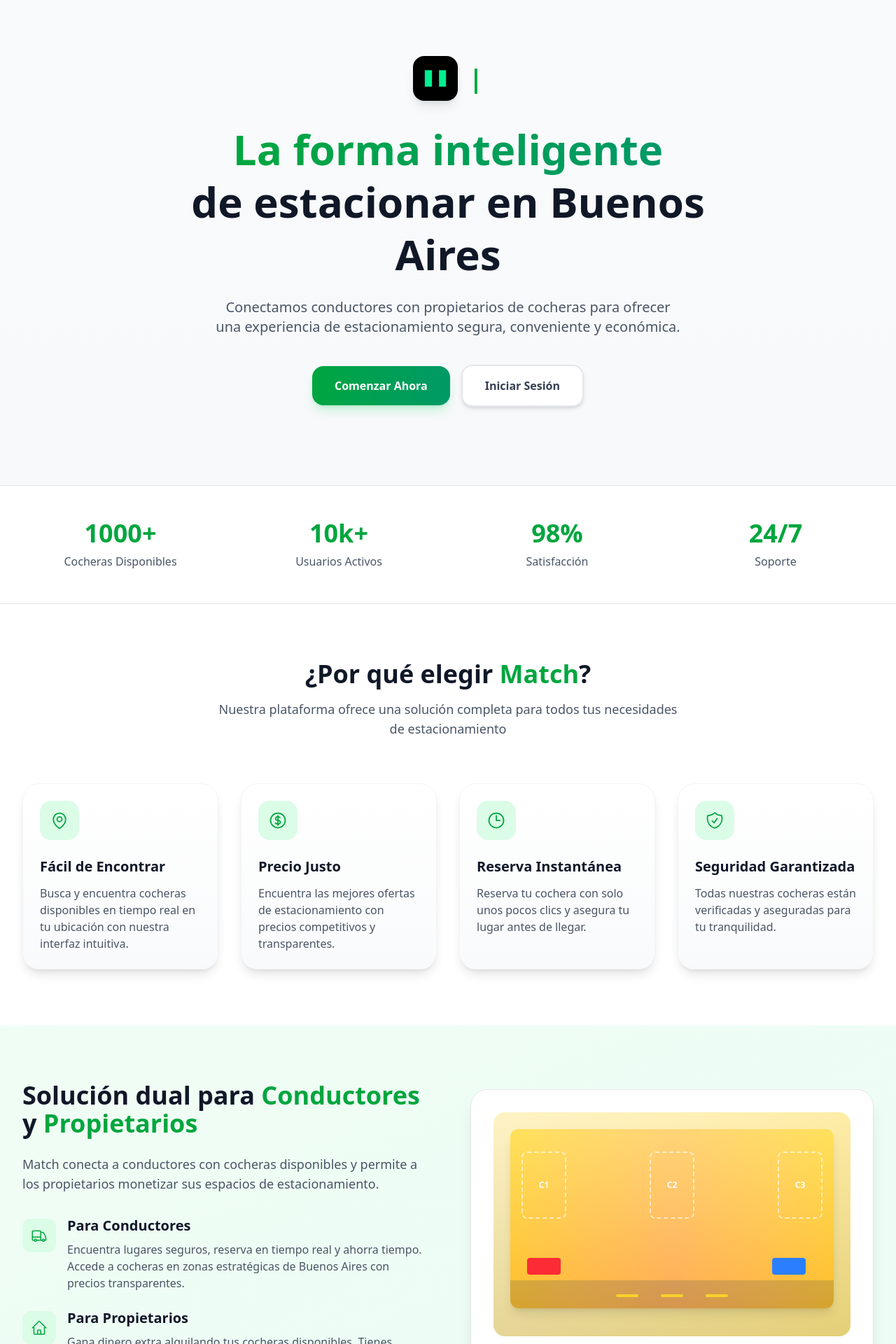
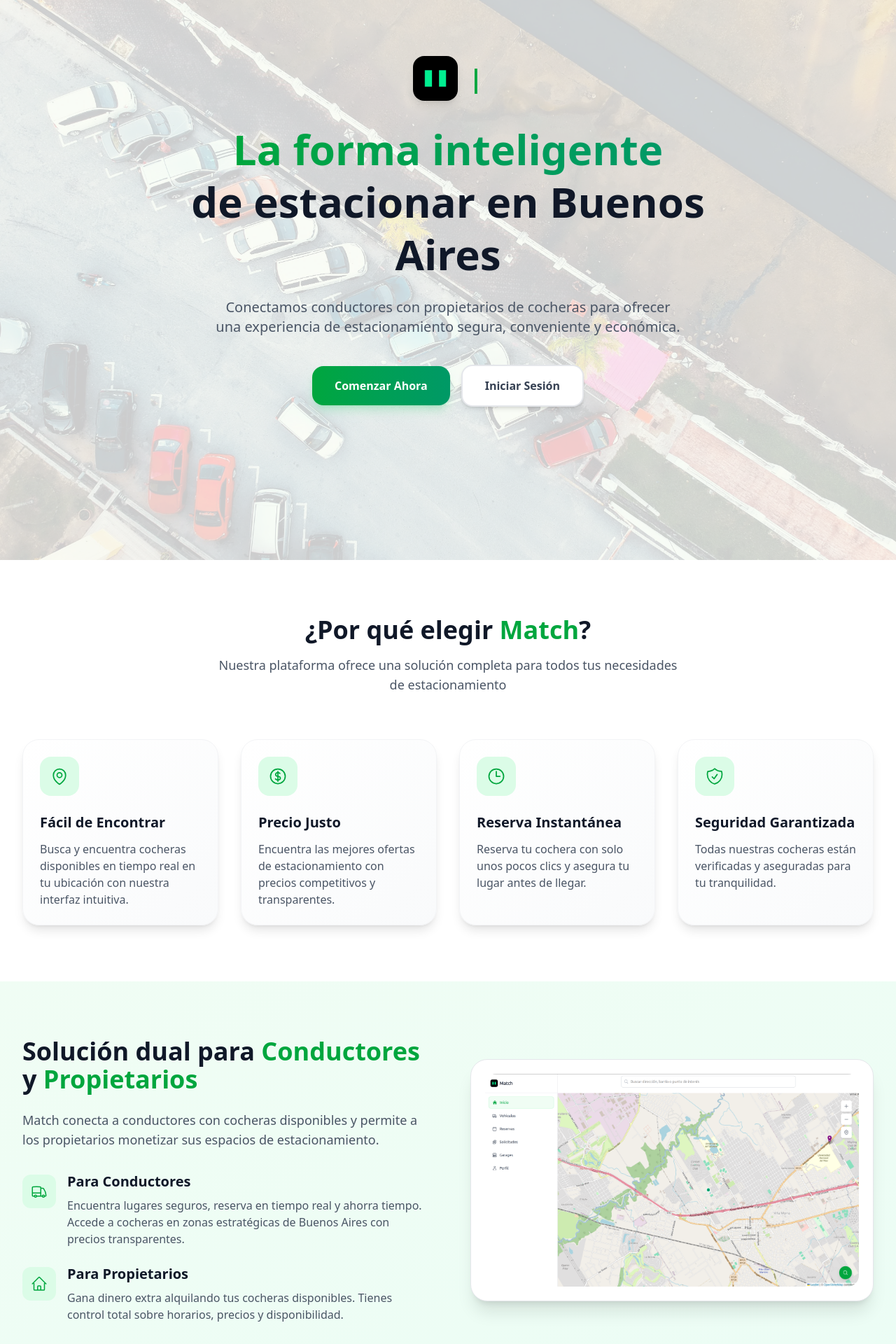
Before and after one commit to 0x00vb/parkmatch, a Next.js app: page / in a window 1280 px wide. Shown: the top 1920 px of the page at 70% size. Built offline with nearby package versions, Linux system fonts and the light colour scheme.

Commit message:
Minor UI Changes

```diff
--- a/app/auth/signup/page.tsx
+++ b/app/auth/signup/page.tsx
@@ -11,6 +11,9 @@ import { z } from "zod";
 const signupSchema = z.object({
   email: z.string().email("Ingresa un email válido"),
   password: z.string().min(6, "La contraseña debe tener al menos 6 caracteres"),
+  termsAccepted: z.boolean().refine((val) => val === true, {
+    message: "Debes aceptar los términos y condiciones",
+  }),
 });
 
 type SignupForm = z.infer<typeof signupSchema>;
@@ -25,6 +28,9 @@ export default function SignupPage() {
     formState: { errors },
   } = useForm<SignupForm>({
     resolver: zodResolver(signupSchema),
+    defaultValues: {
+      termsAccepted: false,
+    },
   });
 
   const onSubmit = async (data: SignupForm) => {
@@ -114,6 +120,24 @@ export default function SignupPage() {
               </Link>
             </div>
 
+            <div className="flex items-start gap-2">
+              <input
+                {...register("termsAccepted")}
+                type="checkbox"
+                id="termsAccepted"
+                className="mt-1 w-4 h-4 text-green-600 border-gray-300 rounded focus:ring-green-500 focus:ring-2"
+              />
+              <label htmlFor="termsAccepted" className="text-sm text-gray-700">
+                Acepto los{" "}
+                <Link href="#" className="text-green-600 hover:text-green-700 underline">
+                  términos y condiciones
+                </Link>
+              </label>
+            </div>
+            {errors.termsAccepted && (
+              <p className="text-red-500 text-sm mt-1">{errors.termsAccepted.message}</p>
+            )}
+
             <button
               type="submit"
               disabled={isLoading}
--- a/app/page.tsx
+++ b/app/page.tsx
@@ -36,10 +36,20 @@ export default function Home() {
   }, [displayText, isDeleting]);
 
   return (
-    <div className="min-h-screen bg-gradient-to-b from-gray-50 to-gray-100">
+    <div className="min-h-screen bg-linear-gradient(to bottom, #f0f0f0, #ffffff)">
       {/* Hero Section */}
-      <div className="mx-auto max-w-7xl px-4 sm:px-6 lg:px-8">
-        <div className="pt-12 pb-20 md:pt-20 md:pb-28 text-center">
+      <div
+        className="mx-auto  h-screen px-4 sm:px-6 lg:px-8 relative"
+        style={{
+          backgroundImage: 'url(/LandingHero.webp)',
+          backgroundSize: 'cover',
+          backgroundPosition: 'center',
+          backgroundRepeat: 'no-repeat'
+        }}
+      >
+        {/* Overlay for better text readability */}
+        <div className="absolute inset-0 bg-white/80"></div>
+        <div className="relative z-10 pt-12 pb-20 md:pt-20 md:pb-28 text-center">
           {/* Logo and Header */}
           <div className="flex items-center justify-center mb-8">
             <img
@@ -83,7 +93,7 @@ export default function Home() {
         </div>
       </div>
 
-      {/* Stats Section */}
+      {/* Stats Section
       <div className="bg-white py-12 border-y border-gray-200">
         <div className="max-w-7xl mx-auto px-4 sm:px-6 lg:px-8">
           <div className="grid grid-cols-2 md:grid-cols-4 gap-8">
@@ -105,7 +115,7 @@ export default function Home() {
             </div>
           </div>
         </div>
-      </div>
+      </div> */}
 
       {/* Features Section */}
       <div className="py-20 bg-white">
@@ -121,7 +131,7 @@ export default function Home() {
 
           <div className="grid grid-cols-1 md:grid-cols-2 lg:grid-cols-4 gap-8">
             {/* Feature 1 */}
-            <div className="bg-gradient-to-b from-white to-gray-50 rounded-3xl p-6 shadow-lg border border-gray-100 hover:shadow-xl transition-shadow duration-300">
+            <div className="bg-linear-to-br from-white to-gray-50 rounded-3xl p-6 shadow-lg border border-gray-100 hover:shadow-xl transition-shadow duration-300">
               <div className="w-14 h-14 bg-green-100 rounded-2xl flex items-center justify-center mb-6">
                 <MapPinIcon className="w-7 h-7 text-green-600" />
               </div>
@@ -132,7 +142,7 @@ export default function Home() {
             </div>
 
             {/* Feature 2 */}
-            <div className="bg-gradient-to-b from-white to-gray-50 rounded-3xl p-6 shadow-lg border border-gray-100 hover:shadow-xl transition-shadow duration-300">
+            <div className="bg-linear-to-br from-white to-gray-50 rounded-3xl p-6 shadow-lg border border-gray-100 hover:shadow-xl transition-shadow duration-300">
               <div className="w-14 h-14 bg-green-100 rounded-2xl flex items-center justify-center mb-6">
                 <CurrencyDollarIcon className="w-7 h-7 text-green-600" />
               </div>
@@ -143,7 +153,7 @@ export default function Home() {
             </div>
 
             {/* Feature 3 */}
-            <div className="bg-gradient-to-b from-white to-gray-50 rounded-3xl p-6 shadow-lg border border-gray-100 hover:shadow-xl transition-shadow duration-300">
+            <div className="bg-linear-to-br from-white to-gray-50 rounded-3xl p-6 shadow-lg border border-gray-100 hover:shadow-xl transition-shadow duration-300">
               <div className="w-14 h-14 bg-green-100 rounded-2xl flex items-center justify-center mb-6">
                 <ClockIcon className="w-7 h-7 text-green-600" />
               </div>
@@ -154,7 +164,7 @@ export default function Home() {
             </div>
 
             {/* Feature 4 */}
-            <div className="bg-gradient-to-b from-white to-gray-50 rounded-3xl p-6 shadow-lg border border-gray-100 hover:shadow-xl transition-shadow duration-300">
+            <div className="bg-linear-to-br from-white to-gray-50 rounded-3xl p-6 shadow-lg border border-gray-100 hover:shadow-xl transition-shadow duration-300">
               <div className="w-14 h-14 bg-green-100 rounded-2xl flex items-center justify-center mb-6">
                 <ShieldCheckIcon className="w-7 h-7 text-green-600" />
               </div>
@@ -168,7 +178,7 @@ export default function Home() {
       </div>
 
       {/* Value Proposition Section */}
-      <div className="py-20 bg-gradient-to-br from-green-50 to-emerald-50">
+      <div className="py-20 bg-linear-to-br from-green-50 to-emerald-50">
         <div className="max-w-7xl mx-auto px-4 sm:px-6 lg:px-8">
           <div className="grid grid-cols-1 lg:grid-cols-2 gap-16 items-center">
             <div>
@@ -208,45 +218,14 @@ export default function Home() {
               </div>
             </div>
 
-            <div className="relative">
-              <div className="bg-white rounded-3xl p-8 shadow-xl border border-gray-200">
-                <div className="bg-gradient-to-br from-amber-100 to-amber-200 rounded-2xl h-80 overflow-hidden relative">
-                  {/* Street Image with Enhanced Design */}
-                  <div className="absolute inset-0 bg-gradient-to-b from-transparent to-black/10 flex items-end justify-center p-6">
-                    <div className="text-center w-full">
-                      {/* Street Illustration */}
-                      <div className="w-full h-64 bg-gradient-to-r from-amber-300 via-orange-300 to-amber-300 rounded-xl mb-4 relative shadow-lg">
-                        <div className="absolute inset-0 bg-gradient-to-b from-yellow-200/50 to-orange-400/30 rounded-xl"></div>
-
-                        {/* Road markings */}
-                        <div className="absolute bottom-0 left-0 right-0 h-10 bg-gray-700/20 rounded-b-xl"></div>
-                        <div className="absolute bottom-4 left-4 right-4 flex justify-center">
-                          <div className="flex space-x-8">
-                            <div className="w-8 h-1 bg-yellow-300/80 rounded"></div>
-                            <div className="w-8 h-1 bg-yellow-300/80 rounded"></div>
-                            <div className="w-8 h-1 bg-yellow-300/80 rounded"></div>
-                          </div>
-                        </div>
-
-                        {/* Parking spaces */}
-                        <div className="absolute top-8 left-4 right-4 flex justify-between">
-                          <div className="w-16 h-24 border-2 border-white/60 border-dashed rounded-lg flex items-center justify-center">
-                            <div className="text-white text-xs font-bold">C1</div>
-                          </div>
-                          <div className="w-16 h-24 border-2 border-white/60 border-dashed rounded-lg flex items-center justify-center">
-                            <div className="text-white text-xs font-bold">C2</div>
-                          </div>
-                          <div className="w-16 h-24 border-2 border-white/60 border-dashed rounded-lg flex items-center justify-center">
-                            <div className="text-white text-xs font-bold">C3</div>
-                          </div>
-                        </div>
-
-                        {/* Car illustrations */}
-                        <div className="absolute bottom-12 left-6 w-12 h-6 bg-red-500 rounded-sm"></div>
-                        <div className="absolute bottom-12 right-10 w-12 h-6 bg-blue-500 rounded-sm"></div>
-                      </div>
-                    </div>
-                  </div>
+            <div className="relative hidden sm:block ">
+              <div className="bg-white rounded-3xl p-3 shadow-xl border border-gray-200">
+                <div className="rounded-sm h-80 overflow-hidden relative p-2">
+                  <img
+                    src="/LandingDemo.webp"
+                    alt="Match Demo"
+                    className="w-full h-full object-fill rounded-2xl"
+                  />
                 </div>
               </div>
             </div>
--- a/app/setup/garage/complete/page.tsx
+++ b/app/setup/garage/complete/page.tsx
@@ -55,7 +55,7 @@ export default function GarageCompleteePage() {
   };
 
   return (
-    <div className="min-h-screen bg-gradient-to-br from-green-400 to-blue-500">
+    <div className="min-h-screen bg-linear-to-br from-green-400 to-blue-500">
       <div className="mx-auto max-w-sm md:max-w-md lg:max-w-lg bg-white min-h-screen md:min-h-0 md:my-8 md:rounded-2xl md:shadow-xl flex items-center justify-center">
         <div className="px-6 text-center">
           {/* Success Icon */}
```
Also changed, not shown: public/LandingDemo.webp (added), public/LandingHero.webp (added).
